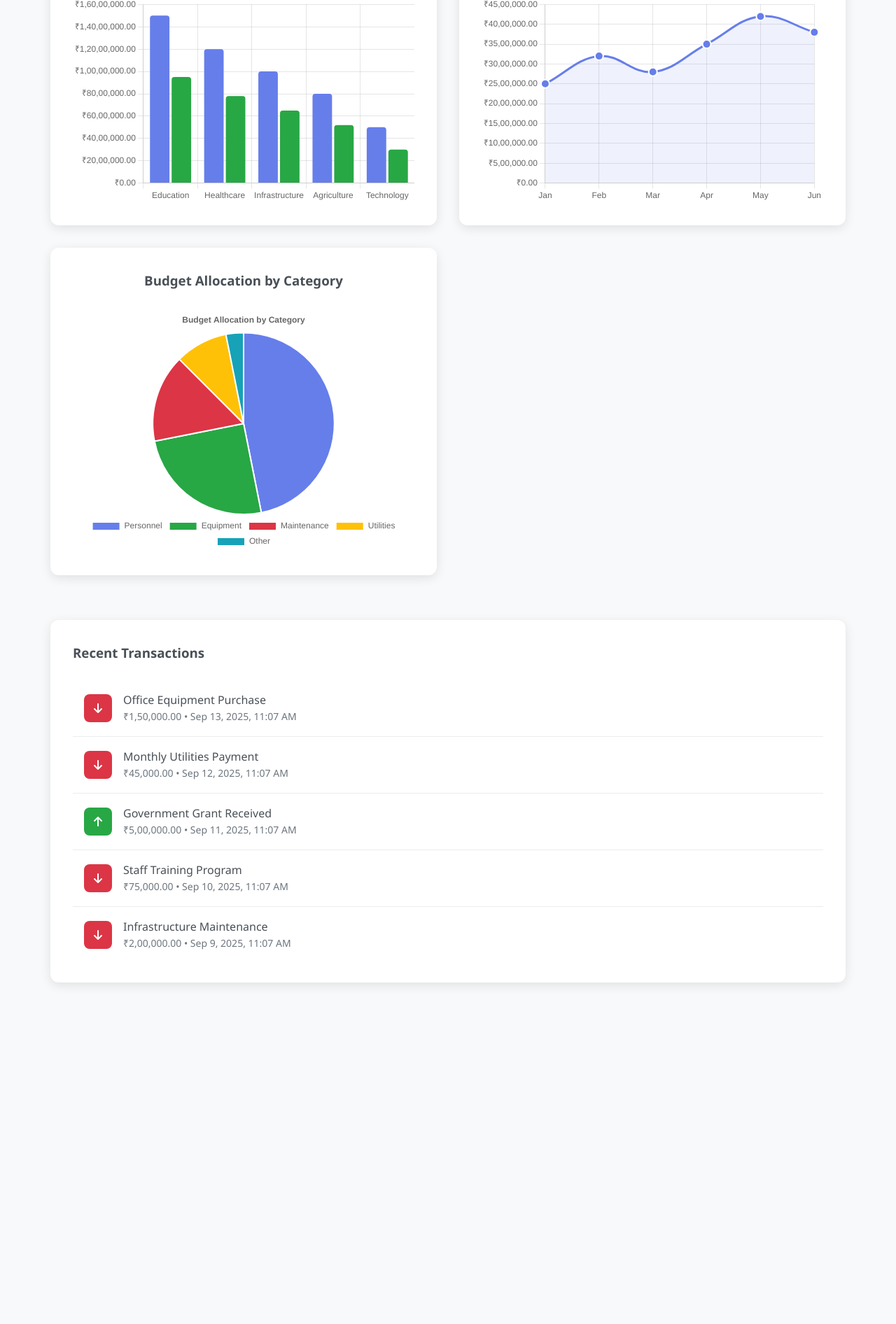
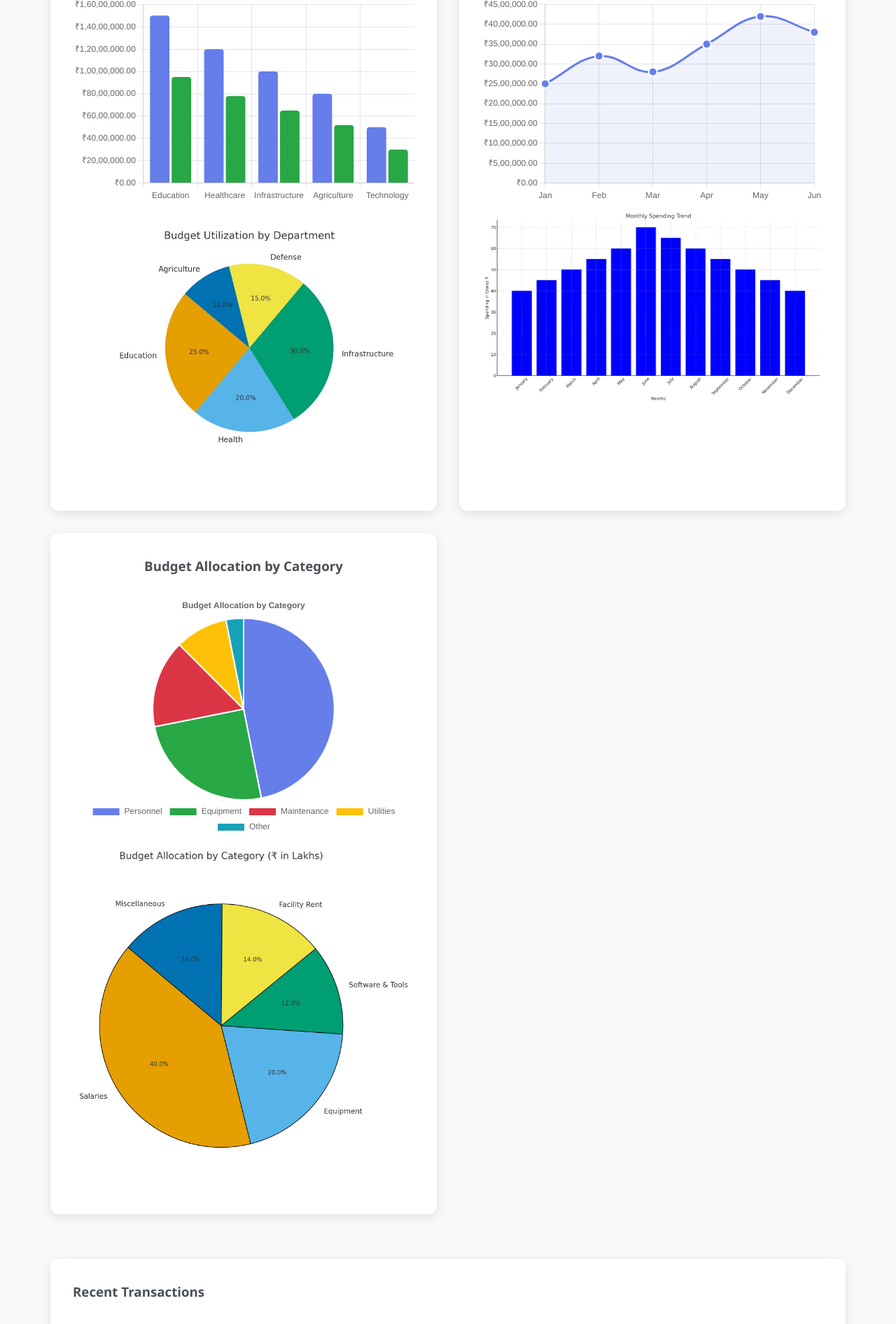
Before and after one commit to yasmeen-taj111/bnb, a website: page public/index.html in a window 1280 px wide. Shown: the part 689-2581 px from the top of the page at 70% size. Before the commit the page ends 2125 px from the top, so only its background shows below. Drawn offline with nearby package versions, Linux system fonts and the light colour scheme.

Commit message:
charts feature implementation

```diff
--- a/public/index.html
+++ b/public/index.html
@@ -207,14 +207,18 @@
                     <div class="chart-card">
                         <h3>Budget Utilization by Department</h3>
                         <canvas id="departmentChart"></canvas>
+                        <img src="images/i1.jpeg" style="width:100%; height:auto; margin-top:10px;">
+
                     </div>
                     <div class="chart-card">
                         <h3>Monthly Spending Trend</h3>
                         <canvas id="spendingChart"></canvas>
+                        <img src="images/i2.jpeg" style="width:100%; height:auto; margin-top:10px;">
                     </div>
                     <div class="chart-card">
                         <h3>Budget Allocation by Category</h3>
                         <canvas id="categoryPieChart"></canvas>
+                        <img src="images/i3.png" style="width:100%; height:auto; margin-top:10px;">
                     </div>
                 </div>
 
@@ -286,10 +290,12 @@
                     <div class="chart-card">
                         <h3>Department Budget Breakdown</h3>
                         <canvas id="departmentBudgetChart"></canvas>
+                        <img src="images/i4.png" style="width:100%; height:auto; margin-top:10px;">
                     </div>
                     <div class="chart-card">
                         <h3>Category Spending</h3>
                         <canvas id="categoryChart"></canvas>
+                        <img src="images/i5.png" style="width:100%; height:auto; margin-top:10px;">
                     </div>
                 </div>
 
```
